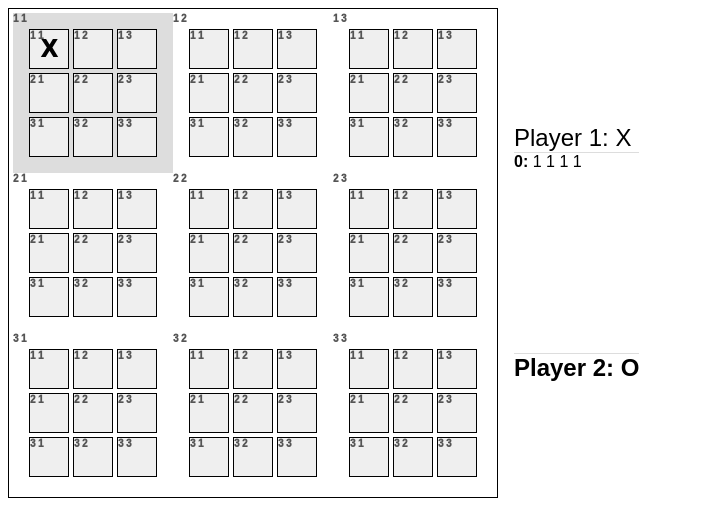
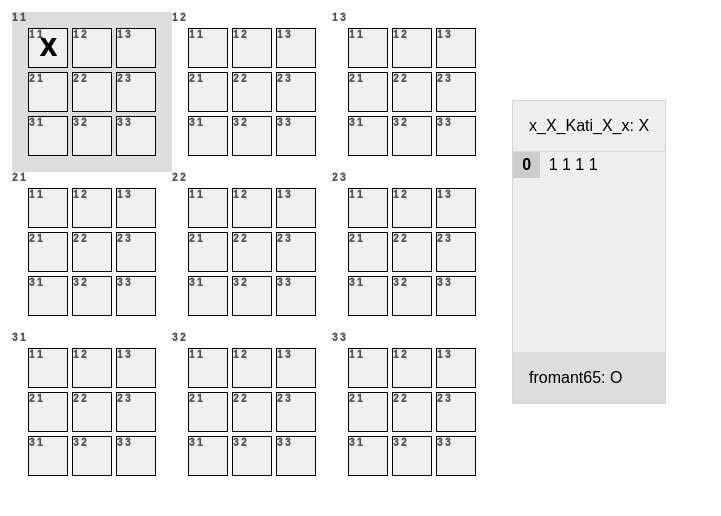
Before and after one commit to fromant65/superTicTacToe, a SvelteKit app: page / in a window 1280 px wide. Both pictures are taken after a click on the button 49 px from the left and 49 px from the top of the page. Shown: the top 516 px of the page, without its empty margins (0-721 px from the left). Built offline with nearby package versions, Linux system fonts and the light colour scheme.

Commit message:
made better UI and updated #updateBoardsWithWinner method on Game Class

```diff
--- a/src/components/game/board.svelte
+++ b/src/components/game/board.svelte
@@ -3,6 +3,8 @@
   import GameInfo from "./gameInfo.svelte";
   let game = new Game();
   let gameMoves = game.getMoves();
+  $: turnParity = game.board.turn % 2;
+  $: winner = game.board.winner;
   let lastMove: number[] = [];
   function handleMove(i: number, j: number, k: number, l: number) {
     lastMove = game.handleMove(i, j, k, l, lastMove);
@@ -47,16 +49,7 @@
       {/each}
     {/each}
   </div>
-  <GameInfo turn={game.board.turn % 2} {gameMoves} />
-  <div>
-    <p>
-      {game.board.finished && game.board.winner
-        ? `Winner is ${game.board.winner}`
-        : game.board.finished
-        ? "DRAW"
-        : ""}
-    </p>
-  </div>
+  <GameInfo bind:turn={turnParity} {gameMoves} {winner} />
 </div>
 
 <style>
@@ -79,7 +72,6 @@
     gap: 2.5rem;
     align-items: center;
     justify-items: center;
-    border: 1px solid black;
     padding: 1.5rem;
   }
   .board-container {
--- a/src/components/game/gameInfo.svelte
+++ b/src/components/game/gameInfo.svelte
@@ -1,25 +1,37 @@
 <script lang="ts">
-  export let player1 = "Player 1";
-  export let player2 = "Player 2";
+  export let player1 = { name: "x_X_Kati_X_x" };
+  export let player2 = { name: "fromant65" };
   export let turn: number;
   export let gameMoves: number[][];
+  export let winner: string;
+  import PlayerInfo from "./playerInfo.svelte";
   import GameMoves from "./gameMoves.svelte";
+
+  $: isFirstPlayerTurn = turn % 2 ? false : true;
+  $: isNotFirstPlayerTurn = !isFirstPlayerTurn;
+  $: isP1Winner = winner === "" ? null : winner === "X" ? true : false;
+  $: isP2Winner = winner === "" ? null : winner === "O" ? true : false;
 </script>
 
 <div class="game-info">
-  <div class={`${turn === 0 ? "turn" : "noturn"}`}>{player1}: X</div>
+  <PlayerInfo
+    player={player1}
+    bind:turn={isFirstPlayerTurn}
+    piece="X"
+    winner={isP1Winner}
+  />
   <GameMoves {gameMoves} />
-  <div class={`${turn === 1 ? "turn" : "noturn"}`}>{player2}: O</div>
+  <PlayerInfo
+    player={player2}
+    bind:turn={isNotFirstPlayerTurn}
+    piece="O"
+    winner={isP2Winner}
+  />
 </div>
 
 <style>
   .game-info {
-    padding: 1rem;
-  }
-  .noturn {
-    font-weight: normal;
-  }
-  .turn {
-    font-weight: bold;
+    margin: 1rem;
+    border: 1px solid #d4d4d4;
   }
 </style>
--- a/src/components/game/gameMoves.svelte
+++ b/src/components/game/gameMoves.svelte
@@ -5,10 +5,12 @@
 <div class="moves-table">
   {#each gameMoves as move, i}
     <div class="move">
-      <b>{i}:</b>
-      {#each move as cell, j}
-        {`${cell + 1} `}
-      {/each}
+      <b class="move-number">{i}</b>
+      <div class="move-coord">
+        {#each move as cell, j}
+          {`${cell + 1} `}
+        {/each}
+      </div>
     </div>
   {/each}
 </div>
@@ -21,9 +23,25 @@
     overflow: auto;
     border-top: 1px solid #ddd;
     border-bottom: 1px solid #ddd;
+    background-color: #eee;
   }
   .move:nth-child(2n) {
     background-color: #ddd;
+  }
+  .move:nth-child(2n + 1) {
+    background-color: #eee;
+  }
+  .move-coord {
+    display: inline-block;
+    padding: none;
+    padding: 0.25rem;
+  }
+  .move-number {
+    display: inline-block;
+    width: 1.2rem;
+    text-align: center;
+    padding: 0.25rem;
+    background-color: #ccc;
   }
 
   /* width */
--- /dev/null
+++ b/src/components/game/playerInfo.svelte
@@ -0,0 +1,37 @@
+<script lang="ts">
+  interface Player {
+    name: string;
+  }
+  export let turn: boolean;
+  export let player: Player;
+  export let piece: string;
+  export let winner: boolean | null;
+</script>
+
+<div
+  class={` player-info ${turn ? "turn" : "noturn"} ${
+    winner != null ? (winner ? "green" : "red") : ""
+  }`}
+>
+  {player.name}: {piece}
+</div>
+
+<style>
+  .player-info {
+    padding: 1rem;
+    font-size: 1rem;
+    font-weight: normal;
+  }
+  .turn {
+    background-color: #ddd;
+  }
+  .noturn {
+    background-color: #eee;
+  }
+  .green {
+    background-color: #ddeedd;
+  }
+  .red {
+    background-color: #eedddd;
+  }
+</style>
--- a/src/lib/classes.ts
+++ b/src/lib/classes.ts
@@ -1,8 +1,5 @@
 const fillerString = "";
 
-///OLD CLASSES
-
-///NEW CLASSES
 export class BoardCell {
   state: IndividualBoard;
   completedBoard: string = "";
@@ -262,8 +259,10 @@ export class Game {
     if (this.board.winner === "X" || this.board.winner === "O") {
       for (let i = 0; i < 3; i++) {
         for (let j = 0; j < 3; j++) {
-          if (!this.board.cells[i][j].getState().winner)
+          if (!this.board.cells[i][j].getState().winner) {
             this.board.cells[i][j].getState().setWinner(this.board.winner);
+            this.board.cells[i][j].getState().finished = true;
+          }
         }
       }
     }
```
